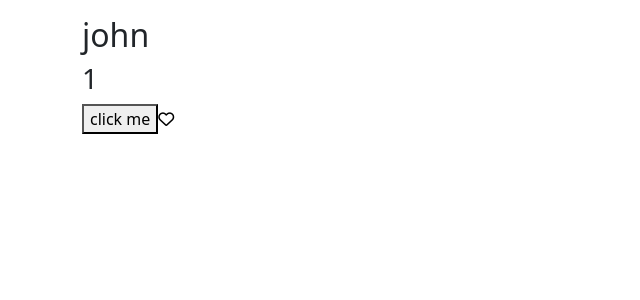
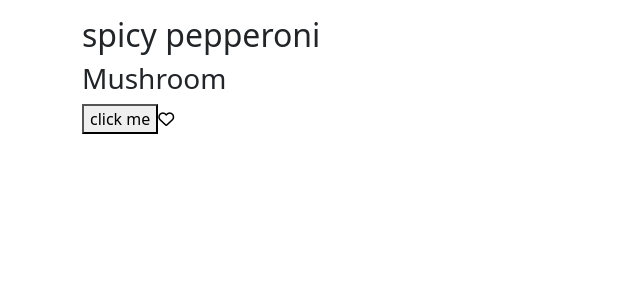
Before and after one commit to zamoosh/react-first, a React (Vite) app: page / in a window 1280 px wide. Shown: the top 300 px of the page, without its empty margins (0-640 px from the left). Built offline with nearby package versions, Linux system fonts and the light colour scheme.

Commit message:
add to array inside an object in usestate

```diff
--- a/src/App.tsx
+++ b/src/App.tsx
@@ -4,24 +4,23 @@ import { nanoid } from "nanoid";
 import { produce } from "immer";
 
 function App() {
-  const [game, setGame] = useState({
-    id: 1,
-    player: {
-      name: "john",
-    }
+  const [pizza, setPizza] = useState({
+    name: "spicy pepperoni",
+    toppings: ["Mushroom"],
   });
 
   const handleClick = () => {
-    setGame(produce(draft => {
-      draft.player.name = "Mohammad"
-    }))
+    setPizza(
+      produce((draft) => {
+        draft.toppings.push("Pepper", "Cheese");
+      }),
+    );
   };
 
   return (
     <div className={"container mt-3"}>
-
-      <h2>{game.player.name}</h2>
-      <h3>{game.id}</h3>
+      <h2>{pizza.name}</h2>
+      <h3>{pizza.toppings}</h3>
 
       <button onClick={handleClick}>click me</button>
 
```
